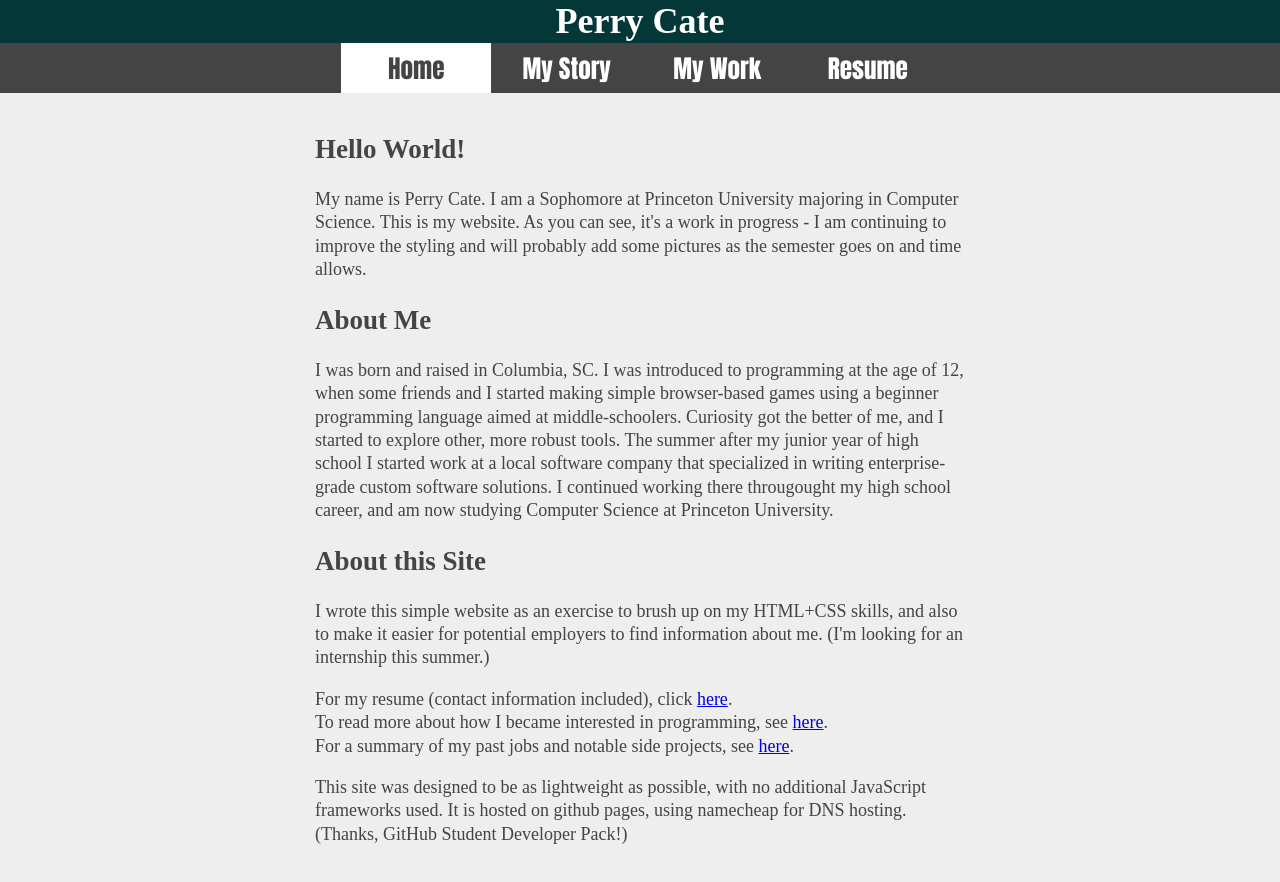
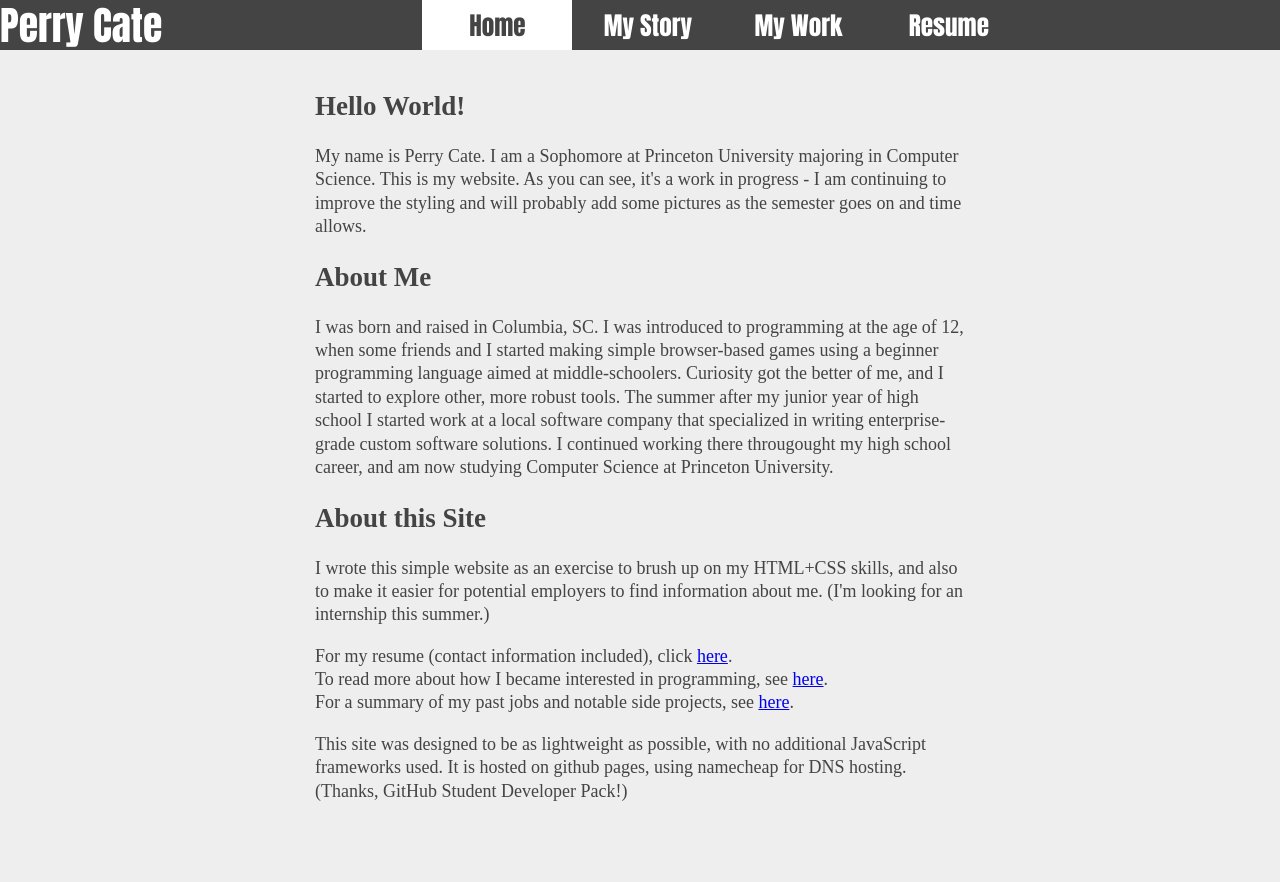
Before and after one commit to TheGuyWithTheFace/TheGuyWithTheFace.github.io, a plain HTML site: page index.html in a window 1280 px wide. After the commit the page ends 843 px from the top, so only its background shows below. Drawn offline with Linux system fonts and the light colour scheme.

Commit message:
Improve header styling
There's still a lot of work to be done (for example making the nav
list items centered over the text) but this should at least prevent
future employers from vomiting in their mouths when they first see the
site.

```diff
--- a/index.html
+++ b/index.html
@@ -8,8 +8,8 @@
     </head>
     <body>
         <header>
-            <h1>Perry Cate</h1>
             <div class="nav">
+                <div class="logo">Perry Cate</div>
                 <ul>
                     <li><a class="active" href="/index.html">Home</a></li>
                     <li><a href="/story.html">My Story</a></li>
--- a/style.css
+++ b/style.css
@@ -17,6 +17,17 @@ h1,
 h2,
 h3 {
     line-height: 1.2
+}
+
+.logo {
+    float: none;
+    font-size: 2.2em;
+    font-family: 'impact';
+    height: 40px;
+    color: #FFF;
+    background-color: #444;
+    text-align: center;
+    margin: auto;
 }
 
 .nav ul {
@@ -62,6 +73,14 @@ h3 {
         display: inline-block;
         margin-right: -4px;
     }
+
+    .logo {
+        float: left;
+        font-size: 2.2em;
+        font-family: 'impact';
+        height: 40px;
+        color: #FFF;
+    }
 }
 
 header h1 {
```
Also changed, not shown: story.html (+1 -1 lines), work.html (+1 -1 lines).
